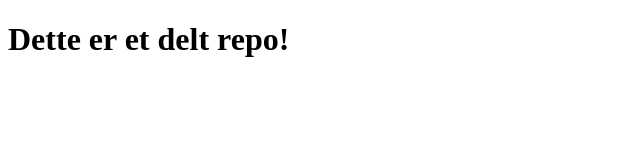
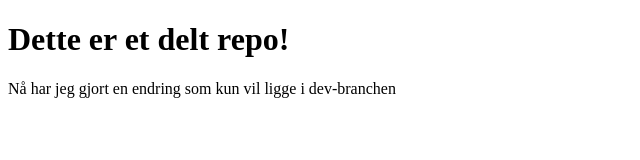
Before and after one commit to camilla-vikne/deltRepo, a plain HTML site: page index.html in a window 1280 px wide. Shown: the whole page, without its empty margins (0-640 px from the left). Drawn offline with Linux system fonts and the light colour scheme.

Commit message:
Added a paragraph

```diff
--- a/index.html
+++ b/index.html
@@ -7,5 +7,6 @@
   </head>
   <body>
     <h1>Dette er et delt repo!</h1>
+    <p>Nå har jeg gjort en endring som kun vil ligge i dev-branchen</p>
   </body>
 </html>
```
